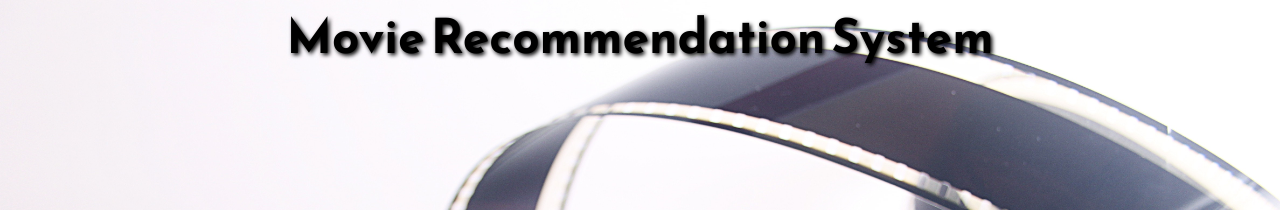
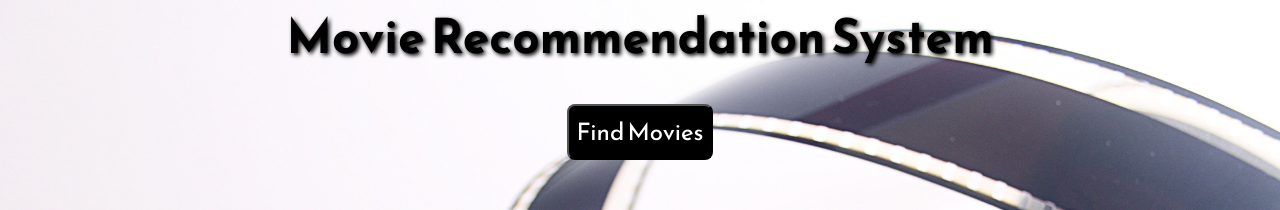
Before and after one commit to ebinmec/MANASA, a React (Create React App) app: page /MovieRecc in a window 1280 px wide. Shown: the top 210 px of the page. Built offline with nearby package versions, Linux system fonts and the light colour scheme; no server answers.

Commit message:
added movie button

```diff
--- a/src/Components/movierecc.js
+++ b/src/Components/movierecc.js
@@ -7,7 +7,6 @@ import "animate.css";
 export default function MovieRecc() {
  // const [emotion, setEmotion] = useState();
   const [movies, setMovies] = useState([]);
-
 
  const firstcall=async()=>{
   var dataR= await (await fetch("http://localhost:5000/members")).text()
@@ -45,14 +44,14 @@ export default function MovieRecc() {
     <div
       style={{
     backgroundImage: `url(${backgroundImg})`,
-    backgroundSize: "cover",
+    backgroundSize: "111%",
     minHeight: "100vh",
     minWidth: "100vw",
     display: "flex",
     flexDirection: "column",
     justifyContent: "center",
     alignItems: "center",
-    marginLeft:0
+    /*marginLeft:0*/
   }}
 >
   <h1
@@ -66,11 +65,15 @@ export default function MovieRecc() {
   >
     Movie Recommendation System</h1>
 
+    <div style={{    textAlign:"center",
+    marginTop: "2rem",
+    fontSize: "1.2rem"}}>
+<button onClick={firstcall} style={{background:"black",borderRadius:"0.5rem",padding:"0.5rem",color:"white",cursor:"pointer"}}>
+      Find Movies
+    </button>
+</div>
+<br></br>
 
-
-
-
-<br></br>
 
 <div style={{ display: "flex", flexDirection: "column", alignItems: "center", textAlign: "center", marginTop: "2rem",margin: "auto", fontSize: "1rem" , fontFamily: "cursive"}}>
   {movies.map((movie, id) => {
```
